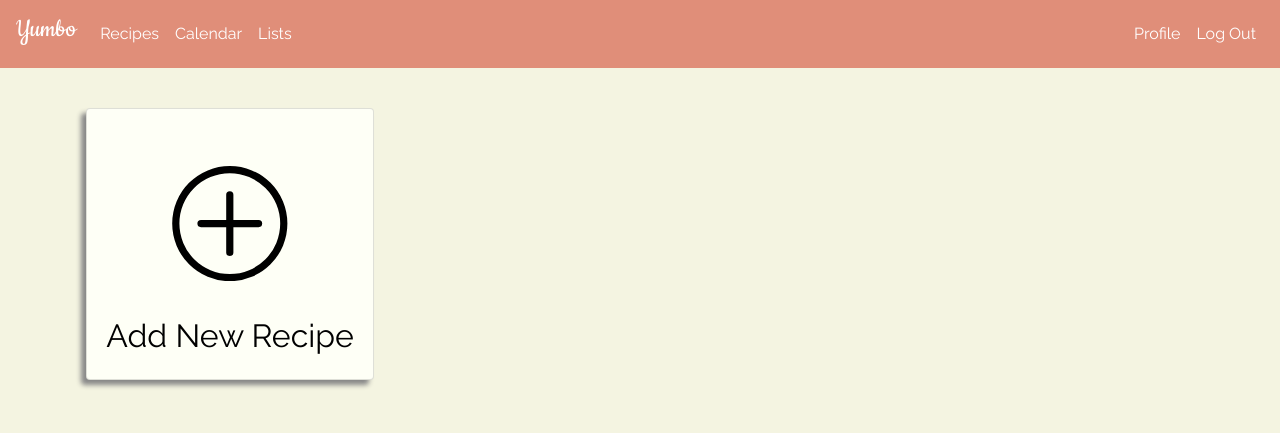
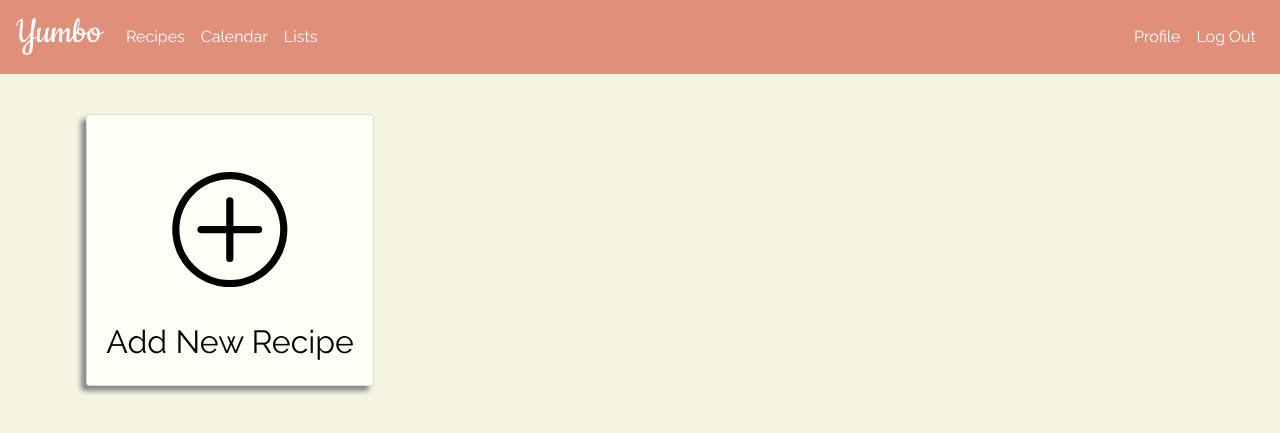
Before and after one commit to TheVulcanWizard/Yumbo, a Django app: page / in a window 1280 px wide. Shown: the top 433 px of the page. Run offline with Django 3.2, Linux system fonts and the light colour scheme; the visitor is signed in with stand-in values (Sample User, id 1); data that the repository does not hold is empty; some libraries are stand-ins or nearby versions.

Commit message:
Updated base.html structure & css

```diff
--- a/recipes/static/recipes/recipes.css
+++ b/recipes/static/recipes/recipes.css
@@ -1,14 +1,36 @@
-h1, h2, h3 {
-    font-family: "Cookie"
+:root {
+    --color-main: hsl(12, 62%, 68%);
+    --color-main-dark: hsl(12, 62%, 60%);
+    --color-secondary: hsl(171, 30%, 83%);
+    --color-secondary-dark: hsl(171, 30%, 75%);
+
+    --color-bg: #F4F4E1;
+    --color-bg-light: #FEFFF6;
+
+}
+
+h1, h2, h3, .navbar-brand {
+    font-family: "Cookie";
+    line-height: 1;
 }
 
 body {
-    font-family: "Raleway"
+    font-family: "Raleway";
+    background-color: var(--color-bg);
+}
+
+.navbar {
+    background-color: var(--color-main);
+}
+
+.nav-link:hover, .nav-link:focus {
+    text-decoration: underline var(--color-secondary);
+    text-decoration-thickness: 2px;
 }
 
 .recipe-card {
     color: black;
-    background-color: #fefff6;
+    background-color: var(--color-bg-light);
     width: 18rem;
     box-shadow: -5px 5px 5px #888888;
     top: 0px;
--- a/recipes/templates/recipes/base.html
+++ b/recipes/templates/recipes/base.html
@@ -17,13 +17,17 @@
             <title>Yumbo</title>
         {% endif %}
     </head>
-    <body style="background-color: #f4f4e1">
+    <body>
         <script src="https://ajax.googleapis.com/ajax/libs/jquery/1.11.1/jquery.min.js"></script>
-        <nav class="navbar navbar-expand-lg navbar-dark" style="background-color: #e08e79;">
-            <div class="container-fluid">
-                <a class="navbar-brand" href="{% url 'yumbo-home' %}"><h3>Yumbo</h3></a>
-                <div class="collapse navbar-collapse" id="navbarSupportedContent">
-                    <ul class="navbar-nav mr-auto mb-2 mb-lg-0">
+        <nav class="navbar navbar-expand-sm navbar-dark sticky-top">
+            <a class="navbar-brand ml-3" href="{% url 'yumbo-home' %}"><h1>Yumbo</h1></a>
+
+            <button class="navbar-toggler mr-3 ml-auto" type="button" data-toggle="collapse" data-target="#yumboNavbar">
+                <span class="navbar-toggler-icon"></span>
+            </button>
+
+            <div class="collapse navbar-collapse ml-3 ml-sm-0 mb-0" id="yumboNavbar">
+                <ul class="navbar-nav mr-auto">
                     <li class="nav-item">
                         <a class="nav-link active" aria-current="page" href="{% url 'recipes' %}">Recipes</a>
                     </li>
@@ -34,10 +38,11 @@
                         <a class="nav-link active" href="#">Lists</a>
                     </li>
                 </ul>
-                </div>
-                <div class="collapse navbar-collapse" id="navbarSupportedContent">
+
+
+                <!-- We can probably just have one ul tag and have the if statement on the li tag groups -->
                 {% if user.is_authenticated %}
-                    <ul class="navbar-nav ml-auto mb-2 mb-lg-0">
+                    <ul class="navbar-nav mr-3 ml-auto">
                         <li class="nav-item">
                             <a class="nav-link active" href="{% url 'profile' %}">Profile</a>
                         </li>
@@ -46,7 +51,7 @@
                         </li>
                     </ul>
                 {% else %}
-                        <ul class="navbar-nav ml-auto mb-2 mb-lg-0">
+                    <ul class="navbar-nav mr-3 ml-auto">
                         <li class="nav-item">
                             <a class="nav-link active" href="{% url 'register' %}">Register</a>
                         </li>
```
Lines whose indentation alone changed are shown as unchanged.
